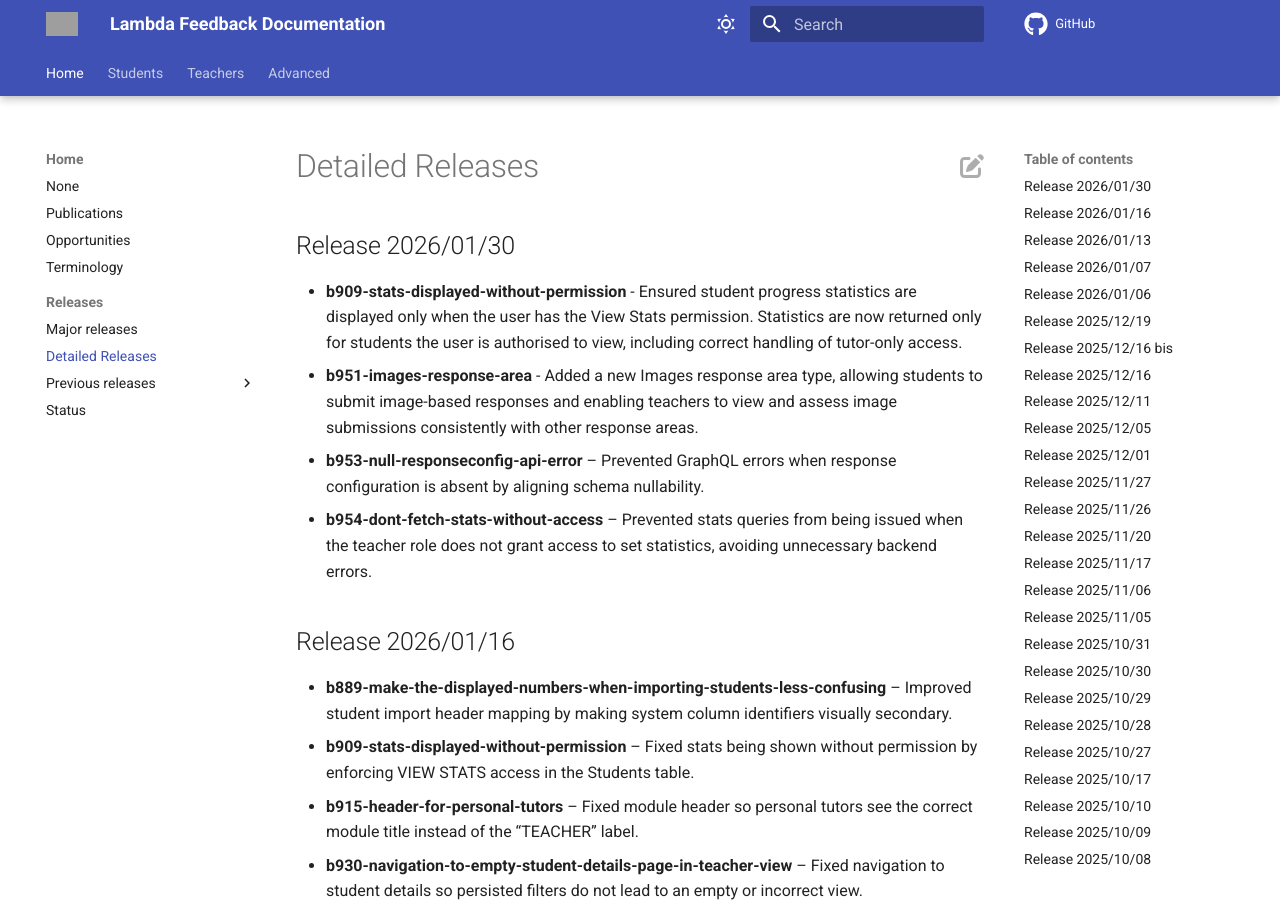
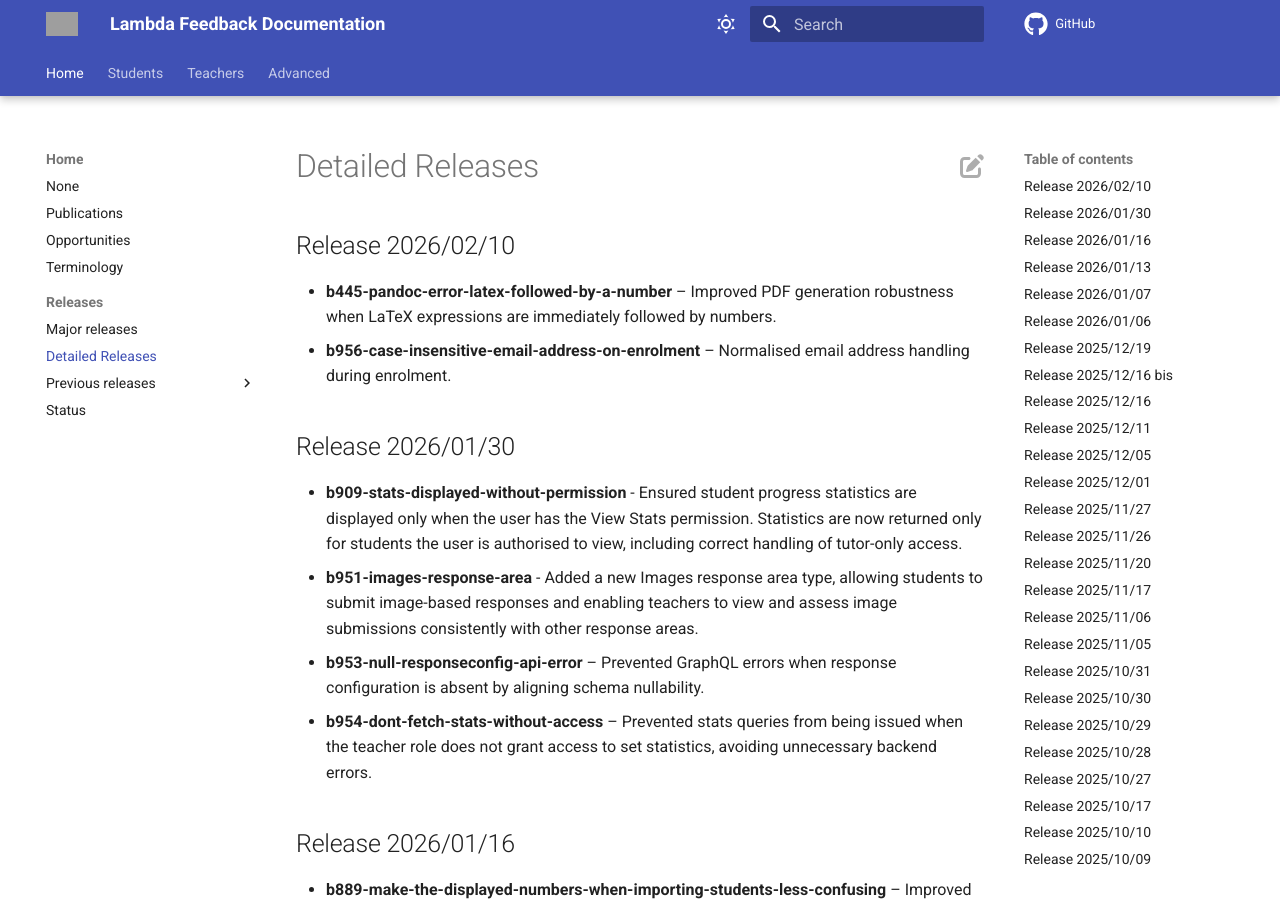
Before and after one commit to lambda-feedback/user-documentation, an MkDocs documentation site: the page built from docs/releases/detailed_releases.md, in a window 1280 px wide and 900 px high. Built offline with MkDocs 1.6.1 and Material for MkDocs 9.7.7, drawn with Linux system fonts in a browser that asks for light colours; comment, search, counter and statistics services are not loaded; grey boxes are pictures that could not be loaded.

Commit message:
Release 2026/02/10 added

```diff
--- a/docs/releases/detailed_releases.md
+++ b/docs/releases/detailed_releases.md
@@ -1,3 +1,8 @@
+## Release 2026/02/10
+
+- **b445-pandoc-error-latex-followed-by-a-number** – Improved PDF generation robustness when LaTeX expressions are immediately followed by numbers.
+- **b956-case-insensitive-email-address-on-enrolment** – Normalised email address handling during enrolment.
+
 ## Release 2026/01/30
 
 - **b909-stats-displayed-without-permission** - Ensured student progress statistics are displayed only when the user has the View Stats permission. Statistics are now returned only for students the user is authorised to view, including correct handling of tutor-only access.
```
